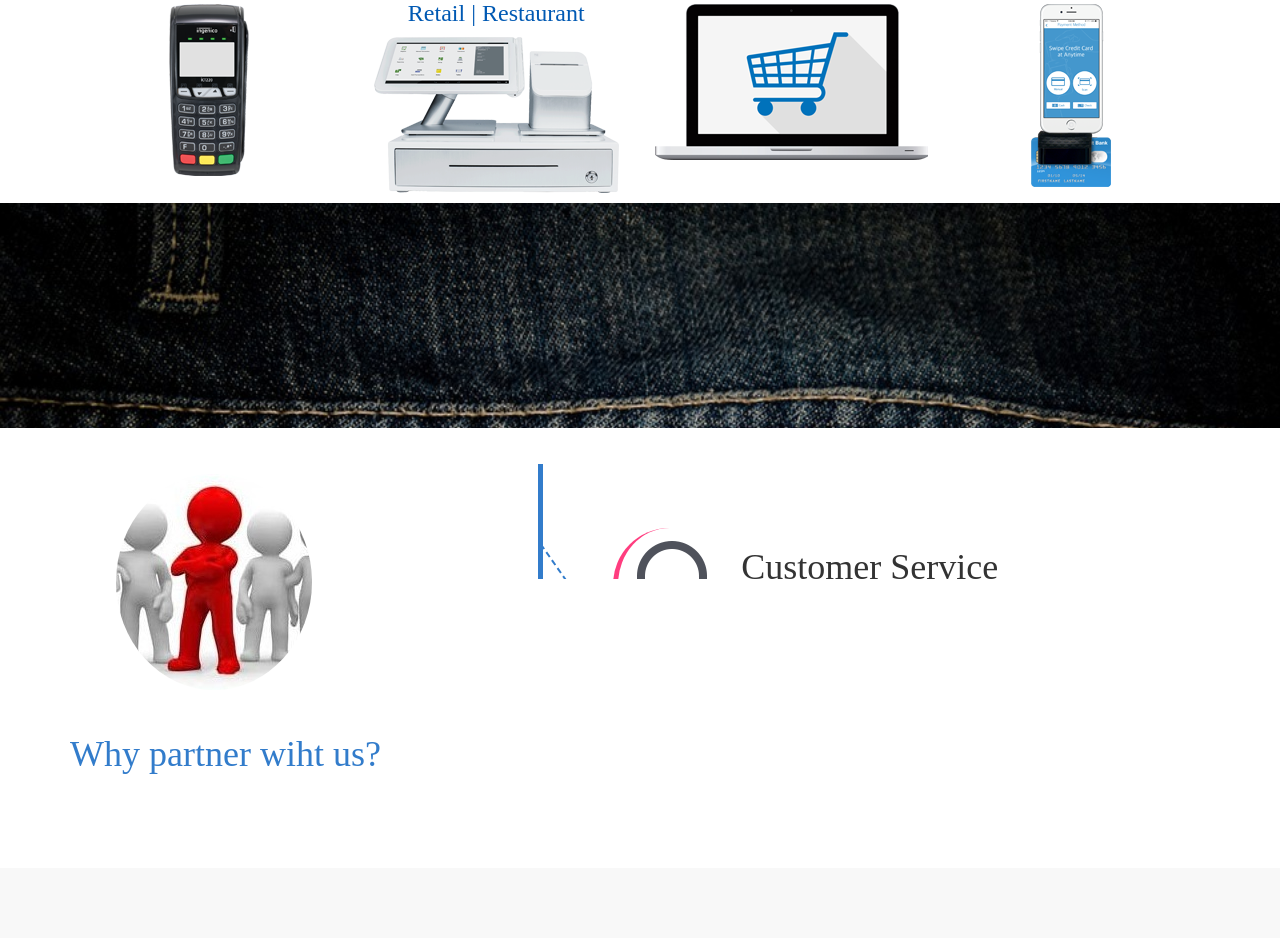
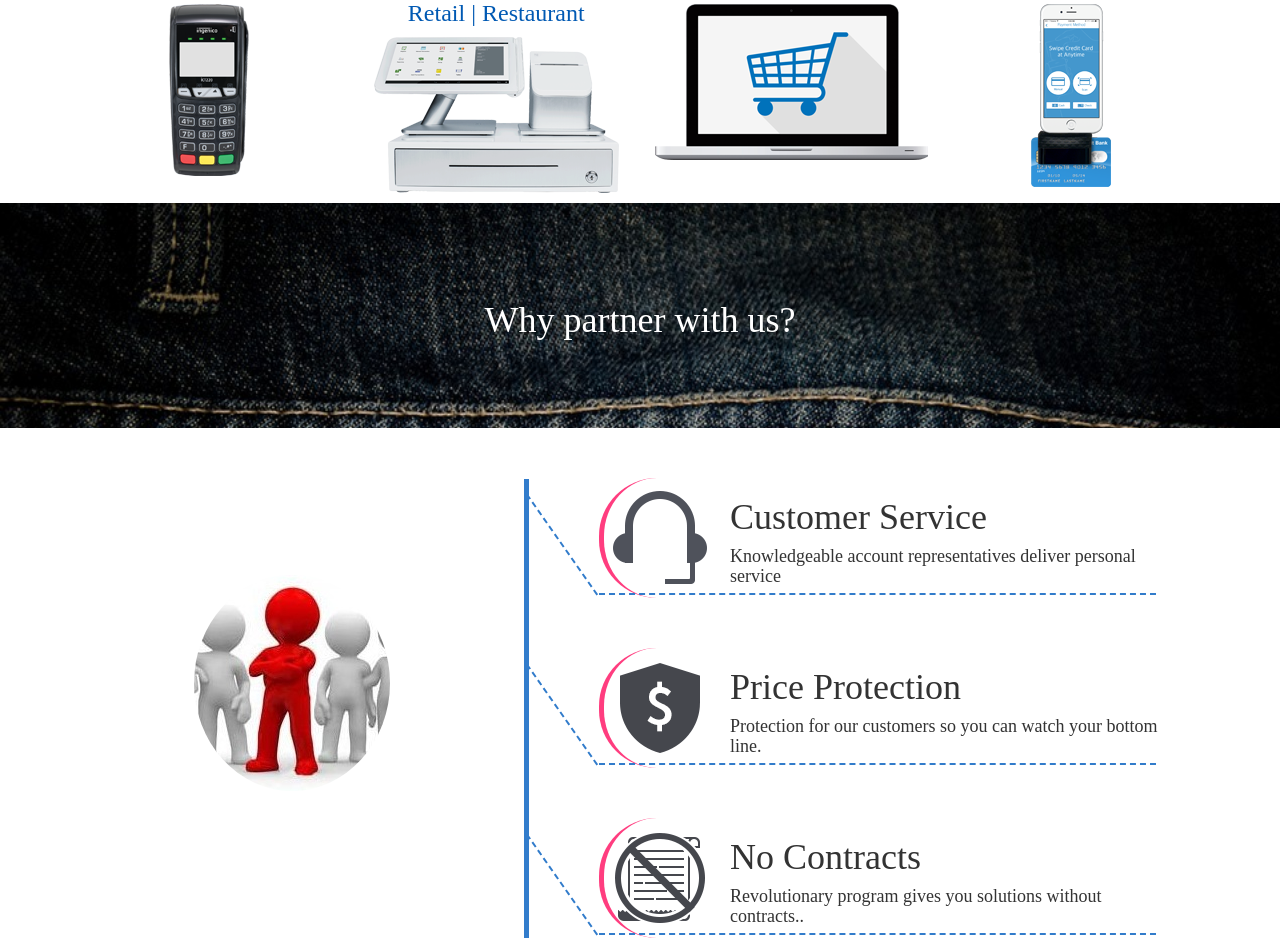
Before and after one commit to SonHuuNguyen/lp_design99, a PHP site: page /lp_design99/ in a window 1280 px wide. Shown: the part 946-1884 px from the top of the page. Before the commit the page ends 1720 px from the top, so only its background shows below. Run offline with PHP 8.4, Linux system fonts and the light colour scheme; some libraries are stand-ins or nearby versions; some web fonts are replaced.

Commit message:
update landing page 4rd

```diff
--- a/css/lp.css
+++ b/css/lp.css
@@ -195,8 +195,9 @@ ul li a {
 }
 .sect-img2 {
 	background-image: url(../img/bg_2.jpg);
+	display: flex;
 }
-#our-service{
+#our-service, #our-service2{
 	margin:auto;
 }
 
@@ -283,10 +284,20 @@ margin-top: 20px;
 #icon-whyus{
 	margin:10%;
 }
+#inner-why-us{
+	display: flex;
+}
 #whyus-left{
 	color: #327CCB;
 	position: relative;
+	flex: 2;
+	display: flex;
+	flex-direction: column;
 }
+#whyus-left *{
+	margin: auto;
+}
+
 #whyus-left:after {
 	content: '';
 	width: 5px;
@@ -298,11 +309,12 @@ margin-top: 20px;
 }
 #whyus-right{
 	position: relative;
+	flex: 3;
 }
 .whyus-right-icon {
 	height: 120px;
 	margin-left: 70px;
-	margin-top: 100px;
+	margin-top: 50px;
 	border-radius: 60px;
 	border: solid #FF3D7F 5px;
 	border-right: none;
@@ -319,13 +331,18 @@ margin-top: 20px;
 	background-repeat: no-repeat;
 	background-position: center;
 }
+#why-3 .whyus-right-icon {
+	background-image: url('../img/icon/no-contracts.png');
+	background-repeat: no-repeat;
+	background-position: center;
+}
 #why-1 {
 	position: relative;
 }
 #why-1:before{
 	content: '';
 	position: absolute;
-	top:105px;
+	top:55px;
 	left: 32px;
 	height:123px;
 	width: 2px;
@@ -342,7 +359,21 @@ position: relative;
 #why-2:before{
 	content: '';
 	position: absolute;
-	top:105px;
+	top:55px;
+	left: 32px;
+	height:123px;
+	width: 2px;
+	border-left: dashed #327CCB 2px;
+	-moz-transform:rotate(-35deg);
+	-webkit-transform:rotate(-35deg);
+}
+#why-3{
+	position: relative;
+}
+#why-3:before{
+	content: '';
+	position: absolute;
+	top:55px;
 	left: 32px;
 	height:123px;
 	width: 2px;
@@ -356,7 +387,7 @@ position: relative;
 .why-row:after {
 	content: '';
 	position: absolute;
-	top: 215px;
+	top: 165px;
 	width: 80%;
 	height: 2px;
 	left: 70px;
@@ -364,7 +395,7 @@ position: relative;
 }
 .row{overflow-y: hidden;}
 .whyus-right-content {
-	padding-top: 100px;
+	padding-top: 50px;
 }
 .whyus-right-content h4{
 	-webkit-transition: all 0.5s cubic-bezier(0.88,-0.99, 0, 1.81);
--- a/index.php
+++ b/index.php
@@ -169,14 +169,17 @@
 			</div>
 		</div>
 		<div class="sect sect-img2">
+		<div id="our-service2">
+			<h1 id="our-service-caption">Why partner with us?</h1>
+		</div>
 		</div>
 		<div class="container" id="why-us">
 			<div class="row" id="inner-why-us">
 				<div class="col-xs-12 col-sm-5 col-md-5" id="whyus-left">
-					<div id="icon-whyus">
-						<img class="img-circle" src="img/whyus.jpg" alt="why-us">
-					</div>
-					<h1>Why partner wiht us?</h1>
+					<div><div id="icon-whyus">
+											<img class="img-circle" src="img/whyus.jpg" alt="why-us">
+										</div>
+										</div>
 				</div>
 				<div class="col-xs-12 col-sm-7 col-md-7" id="whyus-right">
 					<div class="row why-row"  id="why-1">
@@ -191,8 +194,16 @@
 						<div class="col-xs-12 col-sm-2 col-md-2 whyus-right-icon">
 						</div>
 						<div class="col-xs-12 col-sm-8 col-md-8 whyus-right-content">
-							<h1>Customer Service</h1>
-							<h4>Knowledgeable account representatives deliver personal service</h4>
+							<h1>Price Protection</h1>
+							<h4>Protection for our customers so you can watch your bottom line.</h4>
+						</div>
+					</div>
+					<div class="row why-row"  id="why-3">
+						<div class="col-xs-12 col-sm-2 col-md-2 whyus-right-icon">
+						</div>
+						<div class="col-xs-12 col-sm-8 col-md-8 whyus-right-content">
+							<h1>No Contracts</h1>
+							<h4>Revolutionary program gives you solutions without contracts..</h4>
 						</div>
 					</div>
 
```
Also changed, not shown: img/Accept_all.png (added). Lines whose indentation alone changed are shown as unchanged.
